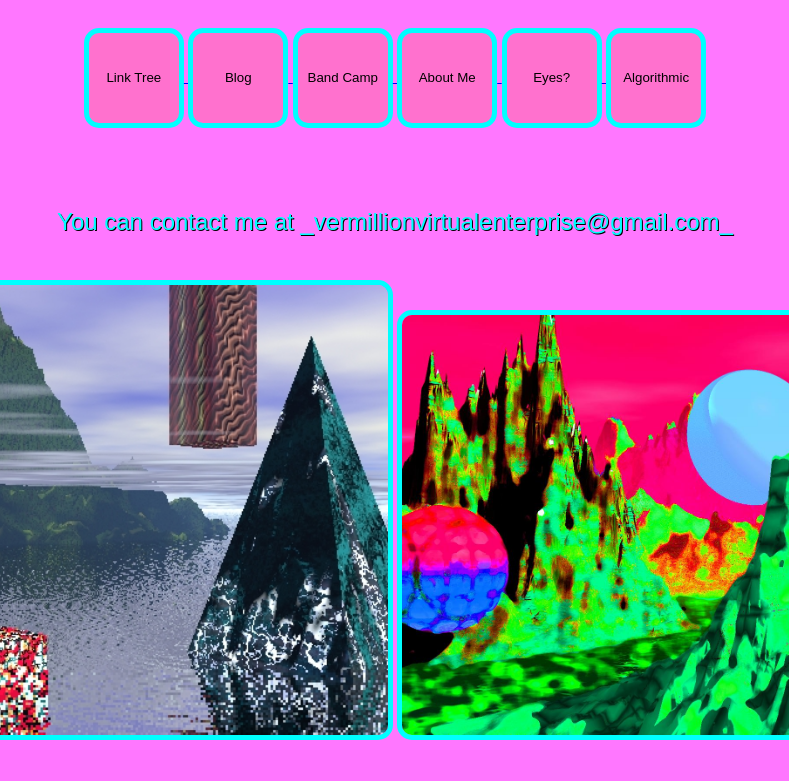
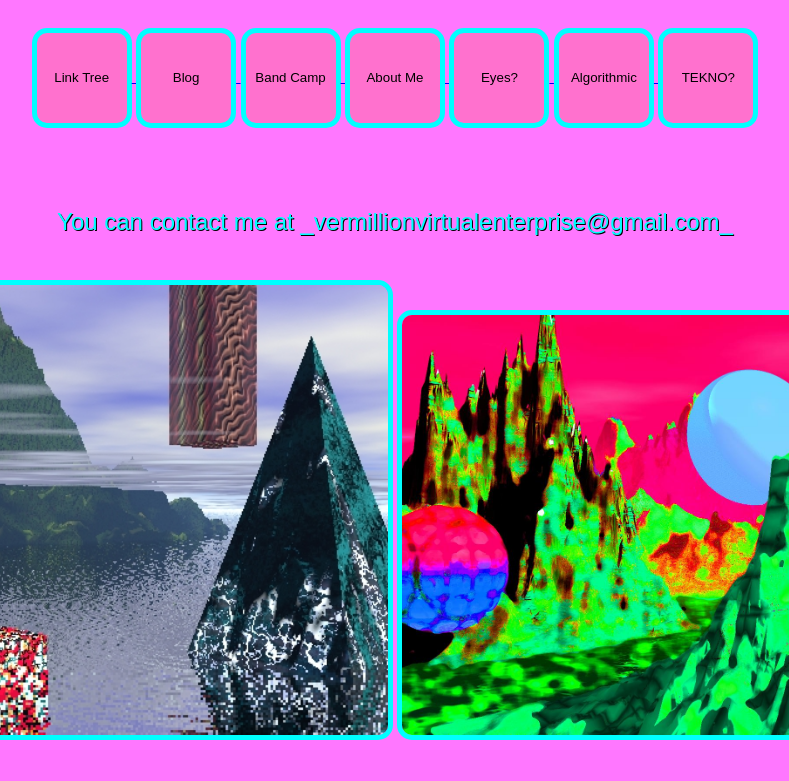
Before and after one commit to Ver6014/Website, a plain HTML site: page index.html in a window 1280 px wide. Shown: the part 643-1424 px from the top of the page, without its empty margins (245-1034 px from the left). Drawn offline with Linux system fonts and the light colour scheme.

Commit message:
Update index.html

```diff
--- a/index.html
+++ b/index.html
@@ -83,6 +83,8 @@
     <button class="box" type="button"">Eyes?</button>
 	<a href="https://ver6014.github.io/algorithmic-music-demo-gds/" target="_blank">
     <button class="box" type="button" >Algorithmic</button>
+	<a herf="https://ver6014.github.io/Algorithmic-Tekno/" target="_blank">
+	<button class="box" type="button" >TEKNO?</button>
          <!--style="display: inline-block; padding: 10px 20px; background-color: #ff71ce; color: white; text-align: center; text-decoration: none; border-radius: 5px; transition: background-color 0.3s;"-->
 </a>
 
```
